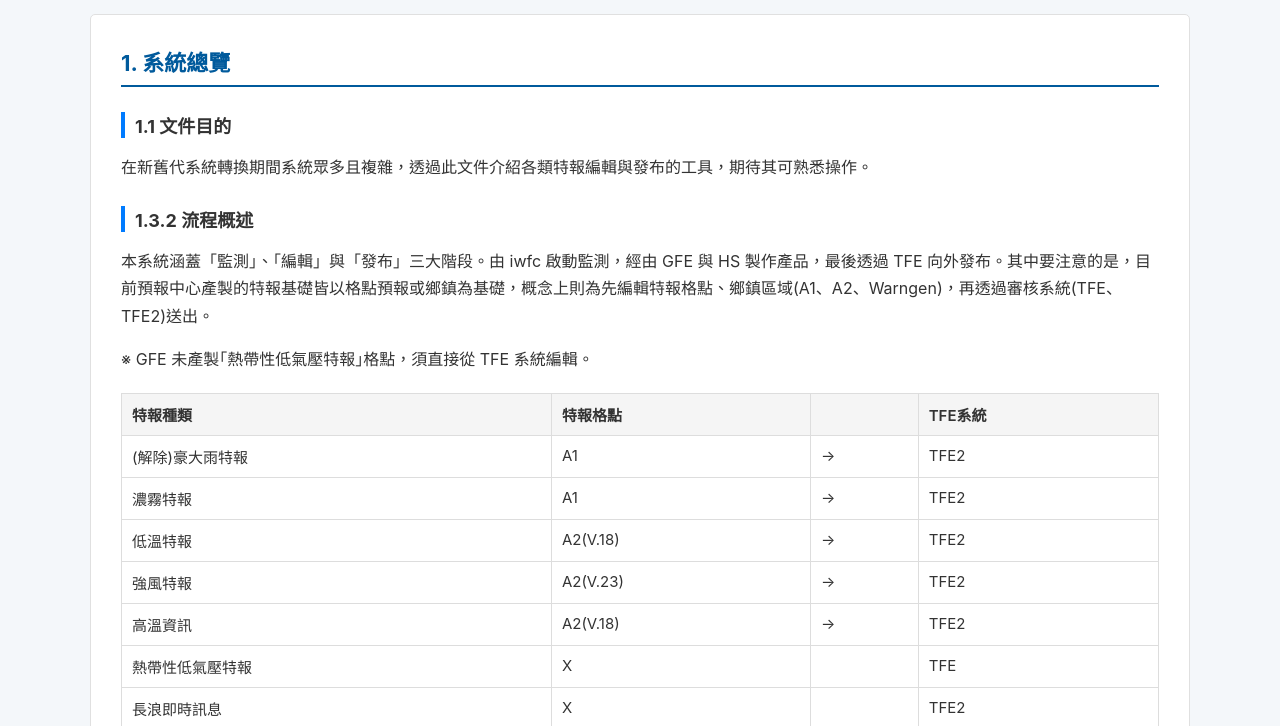
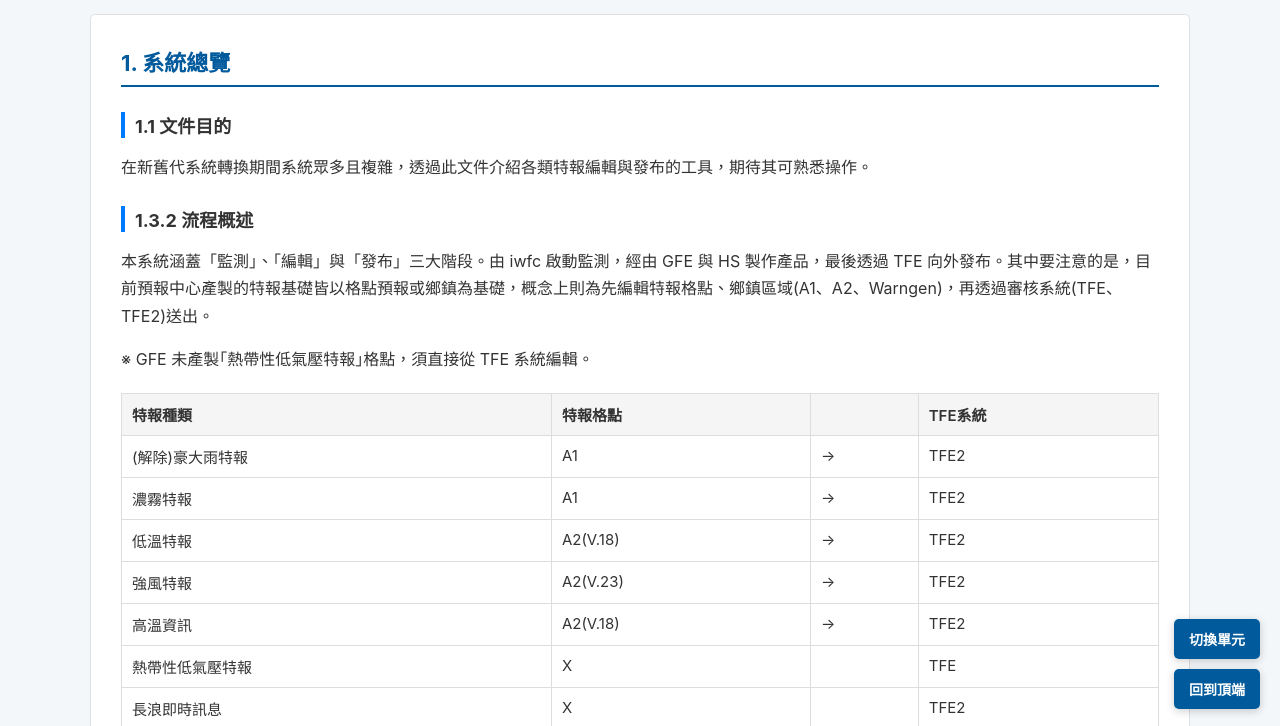
Before and after one commit to hsinhua-debug/CWA-hazard-doc, a plain HTML site: page index.html in a window 1280 px wide. Shown: the part 71-797 px from the top of the page. Drawn offline with Linux system fonts and the light colour scheme.

Commit message:
Update index.html

```diff
--- a/index.html
+++ b/index.html
@@ -206,6 +206,34 @@
         }
         .tab-content.active {
             display: block; /* Show only the active tab */
+        }
+
+        /* --- 浮動按鈕 --- */
+        .floating-nav {
+            position: fixed;
+            bottom: 20px;
+            right: 20px;
+            z-index: 100;
+            display: flex;
+            flex-direction: column;
+            gap: 10px;
+        }
+        .float-btn {
+            display: block;
+            background-color: #005a9c;
+            color: #ffffff;
+            padding: 10px 15px;
+            border-radius: 5px;
+            text-decoration: none;
+            font-weight: bold;
+            font-size: 14px;
+            text-align: center;
+            box-shadow: 0 2px 8px rgba(0,0,0,0.2);
+            transition: background-color 0.3s ease;
+        }
+        .float-btn:hover {
+            background-color: #003f70;
+            color: #ffffff;
         }
 
     </style>
@@ -928,6 +956,11 @@
         </main>
     </div>
 
+    <div class="floating-nav">
+        <a href="#tab-navigation" class="float-btn" title="切換至單元頁籤">切換單元</a>
+        <a href="#page-top" target="_top" class="float-btn" title="回到網頁頂端">回到頂端</a>
+    </div>
+
     <script>
         document.addEventListener('DOMContentLoaded', function() {
             const tabButtons = document.querySelectorAll('.tab-button, .tab-link');
```
